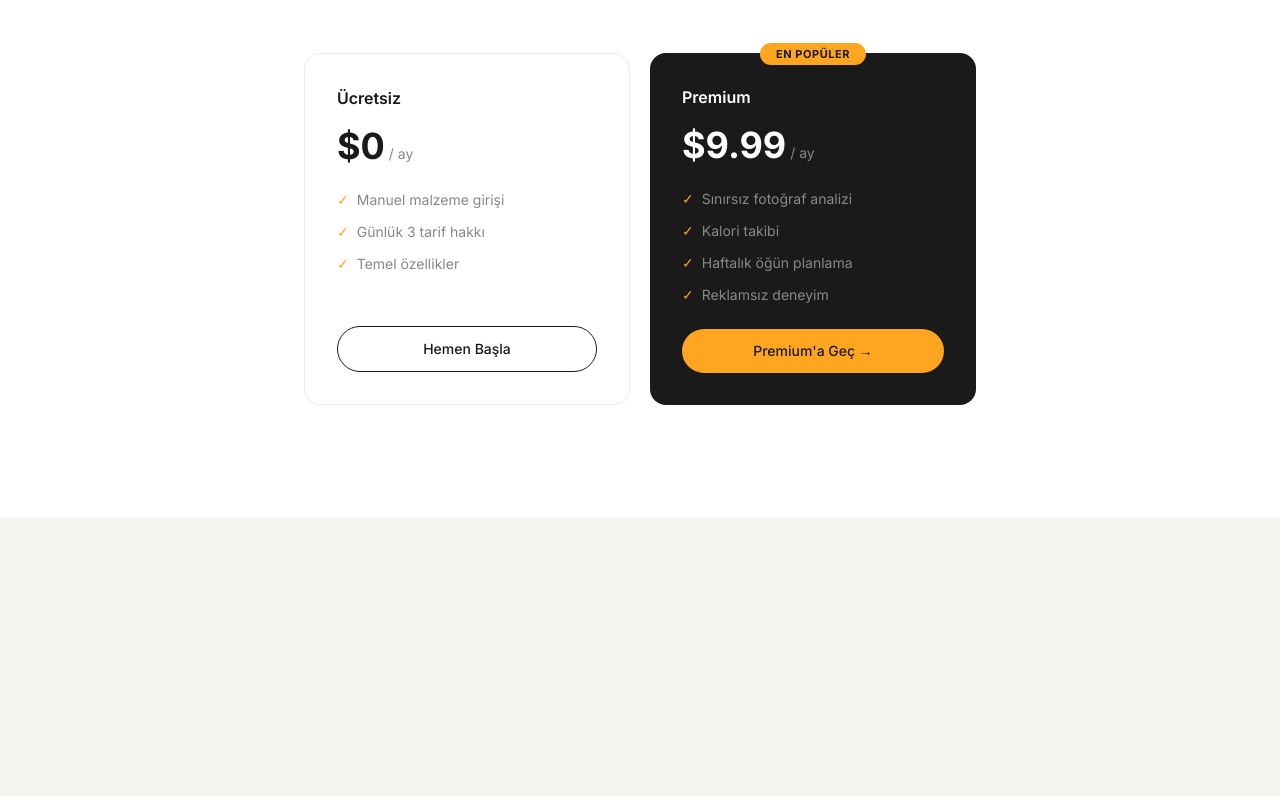
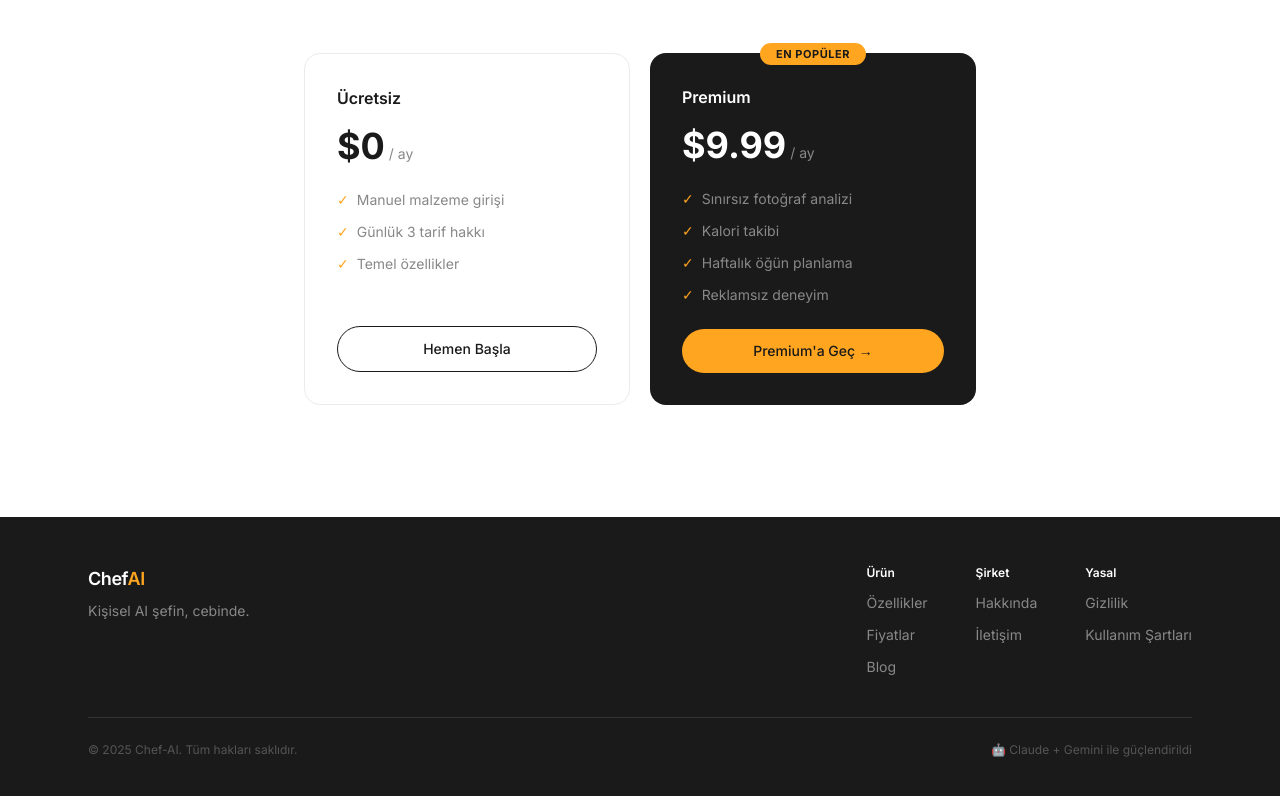
Before and after one commit to mertgrz24/chef-ai, a Next.js app: page / in a window 1280 px wide. Shown: the part 2048-2844 px from the top of the page. Before the commit the page ends 2565 px from the top, so only its background shows below. Built offline with nearby package versions, Linux system fonts and the light colour scheme.

Commit message:
feat: add Footer, complete landing page sections

```diff
--- /dev/null
+++ b/app/components/footer.tsx
@@ -0,0 +1,80 @@
+"use client";
+
+import { motion } from "framer-motion";
+
+const linkGroups = [
+  {
+    title: "Ürün",
+    links: ["Özellikler", "Fiyatlar", "Blog"],
+  },
+  {
+    title: "Şirket",
+    links: ["Hakkında", "İletişim"],
+  },
+  {
+    title: "Yasal",
+    links: ["Gizlilik", "Kullanım Şartları"],
+  },
+];
+
+export function Footer() {
+  return (
+    <motion.footer
+      initial={{ opacity: 0 }}
+      whileInView={{ opacity: 1 }}
+      viewport={{ once: true }}
+      transition={{ duration: 0.6, ease: "easeOut" }}
+      style={{ backgroundColor: "#1a1a1a" }}
+    >
+      <div className="max-w-6xl mx-auto px-6 py-12">
+        {/* Top row */}
+        <div className="flex flex-col md:flex-row md:justify-between gap-10 md:gap-0 pb-10">
+          {/* Logo + tagline */}
+          <div className="flex flex-col gap-2">
+            <span className="text-lg font-semibold tracking-tight">
+              <span className="text-white">Chef</span>
+              <span style={{ color: "#ffa51f" }}>AI</span>
+            </span>
+            <p className="text-sm" style={{ color: "#888" }}>
+              Kişisel AI şefin, cebinde.
+            </p>
+          </div>
+
+          {/* Link groups */}
+          <div className="flex gap-12">
+            {linkGroups.map((group) => (
+              <div key={group.title} className="flex flex-col gap-3">
+                <p className="text-xs font-semibold text-white">
+                  {group.title}
+                </p>
+                {group.links.map((link) => (
+                  <a
+                    key={link}
+                    href="#"
+                    className="text-sm transition-colors hover:text-white"
+                    style={{ color: "#888" }}
+                  >
+                    {link}
+                  </a>
+                ))}
+              </div>
+            ))}
+          </div>
+        </div>
+
+        {/* Bottom row */}
+        <div
+          className="flex flex-col md:flex-row md:justify-between gap-2 md:gap-0 pt-6"
+          style={{ borderTop: "1px solid #333" }}
+        >
+          <p className="text-xs" style={{ color: "#555" }}>
+            © 2025 Chef-AI. Tüm hakları saklıdır.
+          </p>
+          <p className="text-xs" style={{ color: "#555" }}>
+            🤖 Claude + Gemini ile güçlendirildi
+          </p>
+        </div>
+      </div>
+    </motion.footer>
+  );
+}
--- a/app/page.tsx
+++ b/app/page.tsx
@@ -3,6 +3,7 @@ import { Hero } from "./components/hero";
 import { Features } from "./components/features";
 import { HowItWorks } from "./components/how-it-works";
 import { Pricing } from "./components/pricing";
+import { Footer } from "./components/footer";
 
 export default function Home() {
   return (
@@ -12,6 +13,7 @@ export default function Home() {
       <Features />
       <HowItWorks />
       <Pricing />
+      <Footer />
     </div>
   );
 }
```
Also changed, not shown: 1 other file (tests, documents, lock files or other folders).
